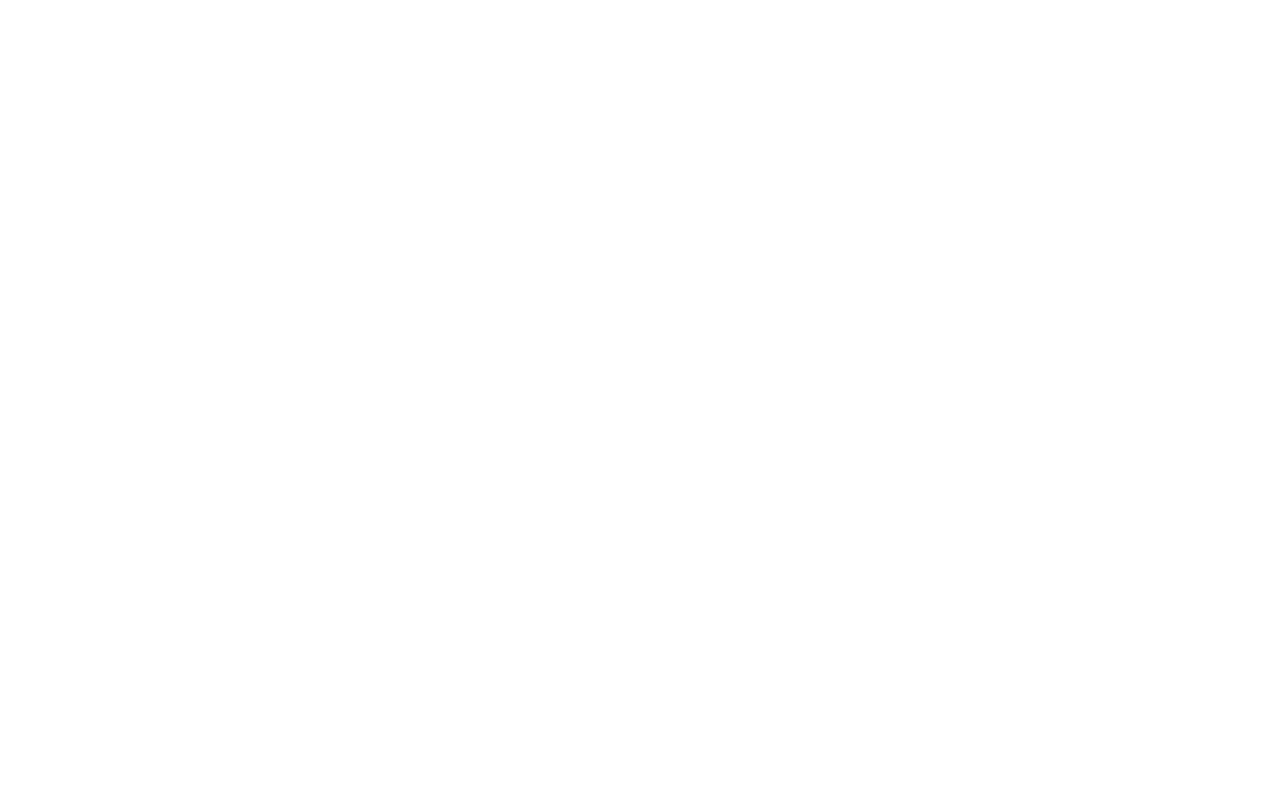
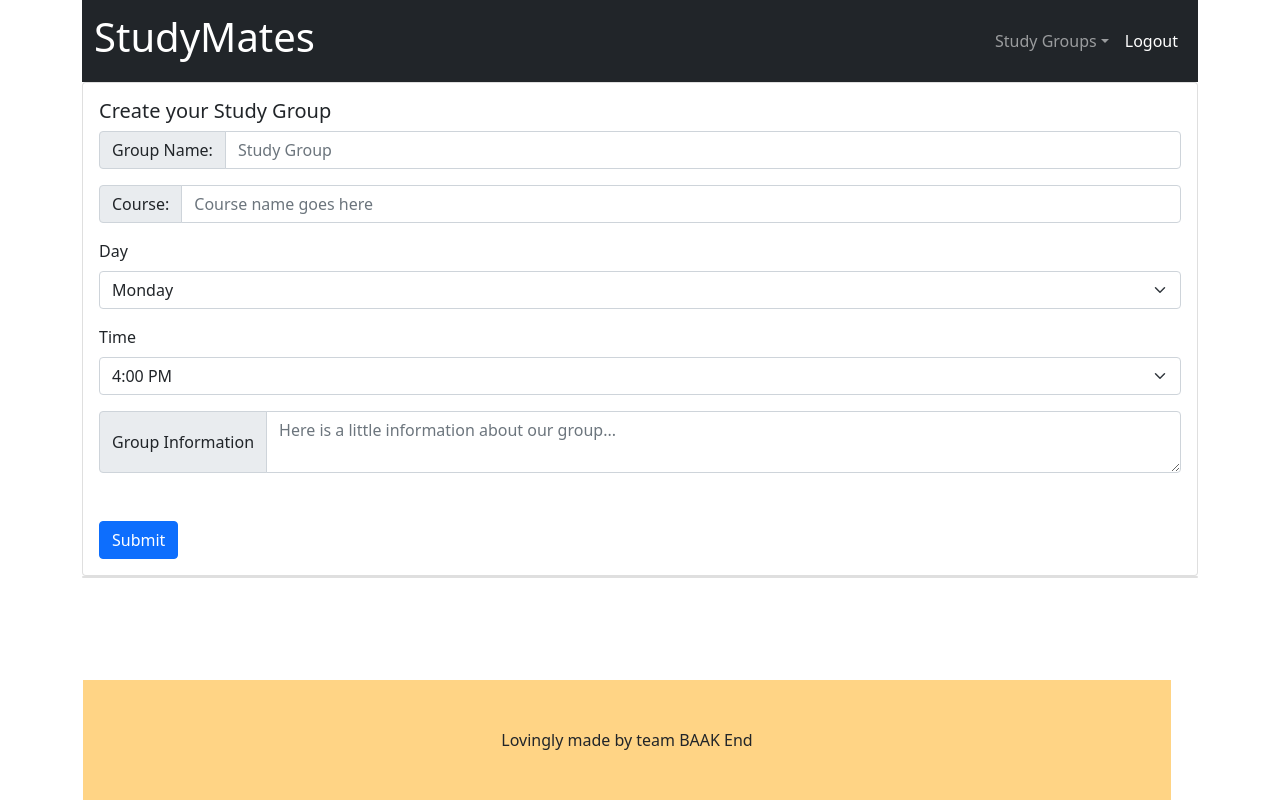
Before and after one commit to bleuLenny/StudyMates, a React (Create React App) app in the folder frontend/: page /create in a window 1280 px wide. Before the commit this address had no page. Built offline with nearby package versions, Linux system fonts and the light colour scheme.

Commit message:
add create routing

```diff
--- a/frontend/src/Routing.jsx
+++ b/frontend/src/Routing.jsx
@@ -8,6 +8,7 @@ import PersonalGroups from "./pages/dashboard/PersonalGroups";
 import Dashboard from "./pages/dashboard/Dashboard";
 import Search from "./pages/dashboard/Search";
 import Carousel from "./components/Carousel/Carousel";
+import CreatePage from "./pages/CRUD/CreatePage";
 
 const Routing = () => {
   return (
@@ -24,6 +25,7 @@ const Routing = () => {
             <Route path="/mygroups" element={<PersonalGroups />} />
             <Route path="/search" element={<Search />} />
             <Route path="/carousel" element={<Carousel />} />
+            <Route path="/create" element={<CreatePage/>}/>
 
           </Routes>
         </div>
```
